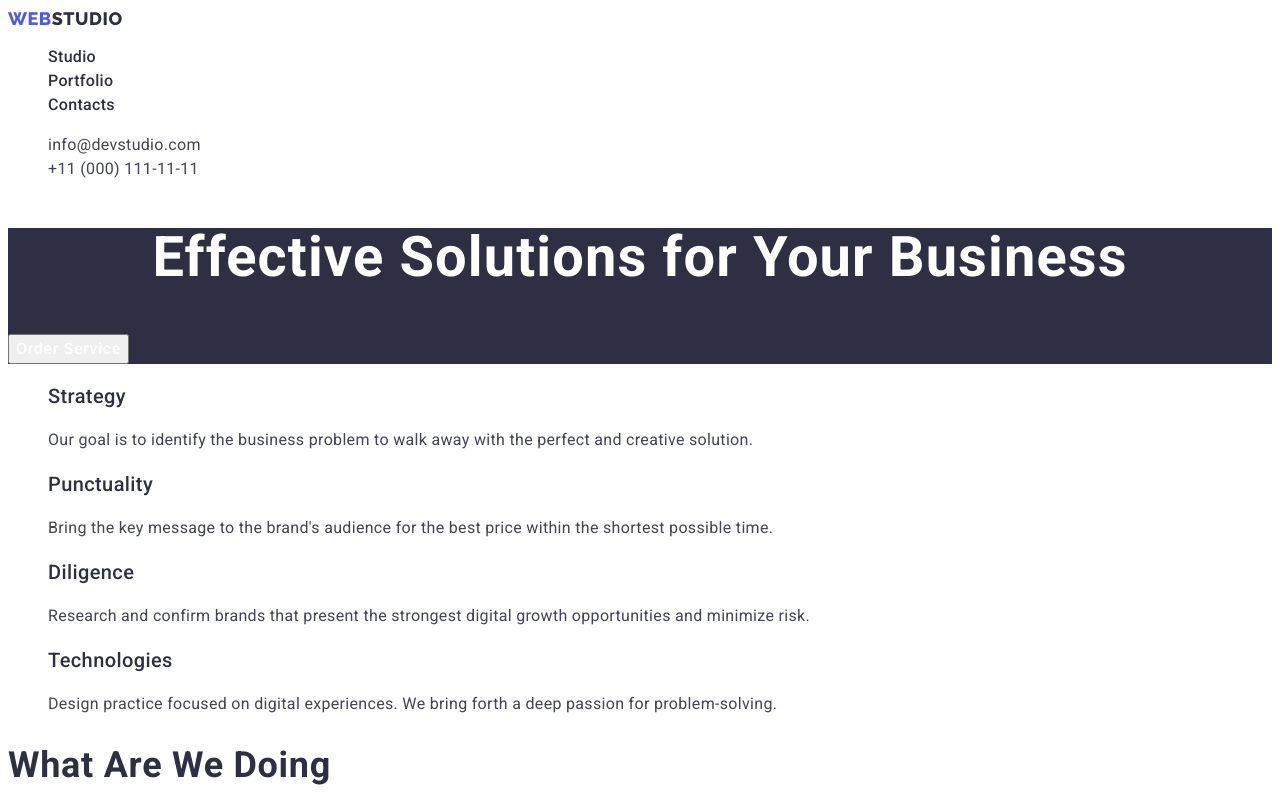
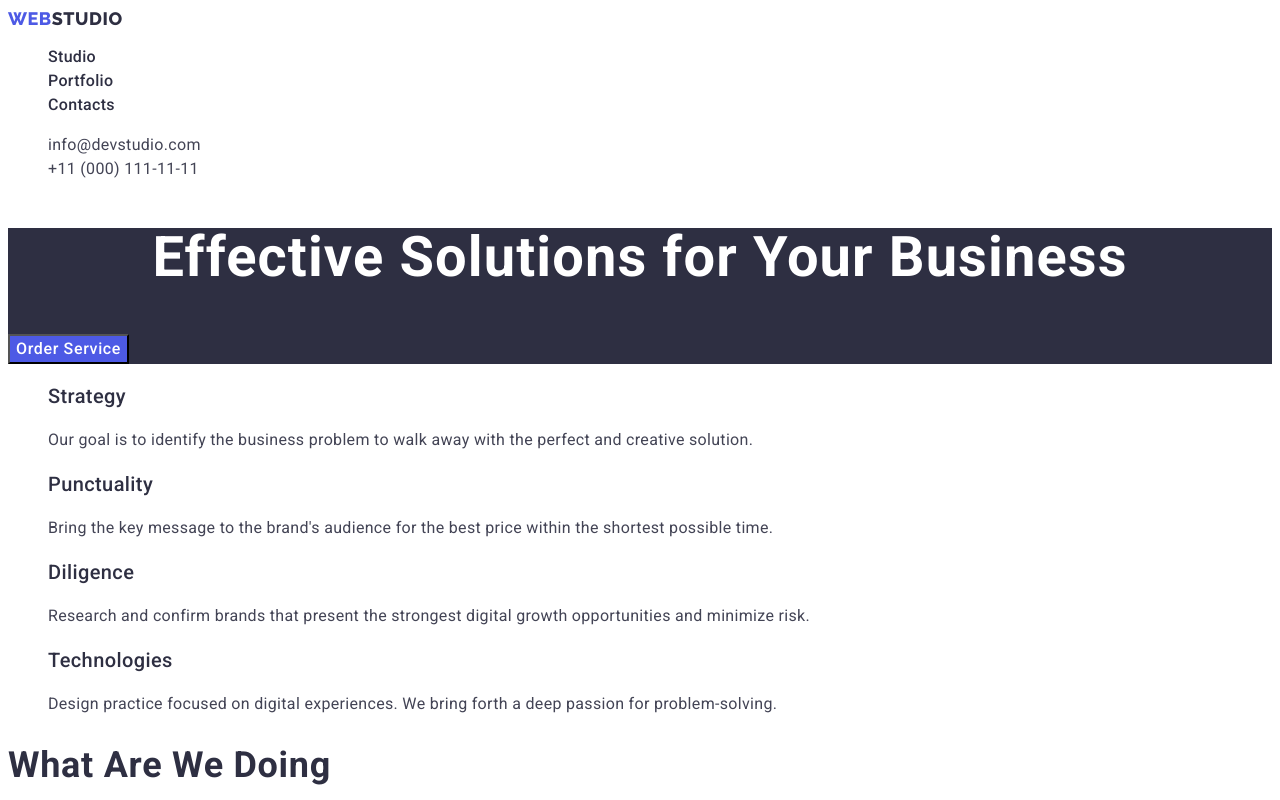
Before and after one commit to romanborynets0/goit-markup-hw-02, a plain HTML site: page index.html in a window 1280 px wide. Shown: the top 800 px of the page. Drawn offline with Linux system fonts and the light colour scheme.

Commit message:
fixed bugs with 1 section number 2

```diff
--- a/css/styles.css
+++ b/css/styles.css
@@ -83,6 +83,7 @@ font-size: 16px;
 line-height: 1.50;
 letter-spacing: 0.04em;
 color: var(--color-white);
+background-color: #4d5ae5;
 cursor: pointer;
 }
 .hero-btn:hover{
```
